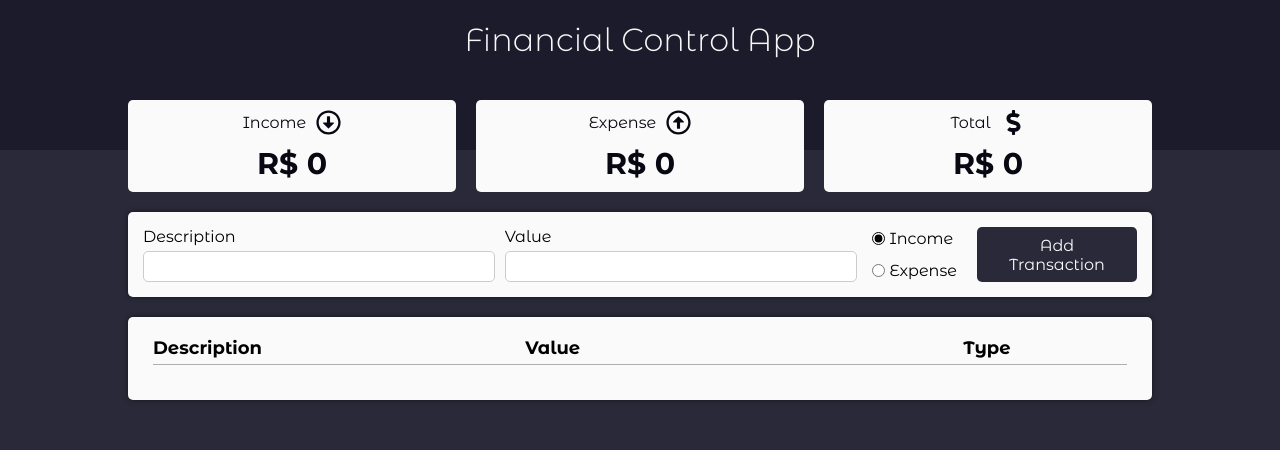
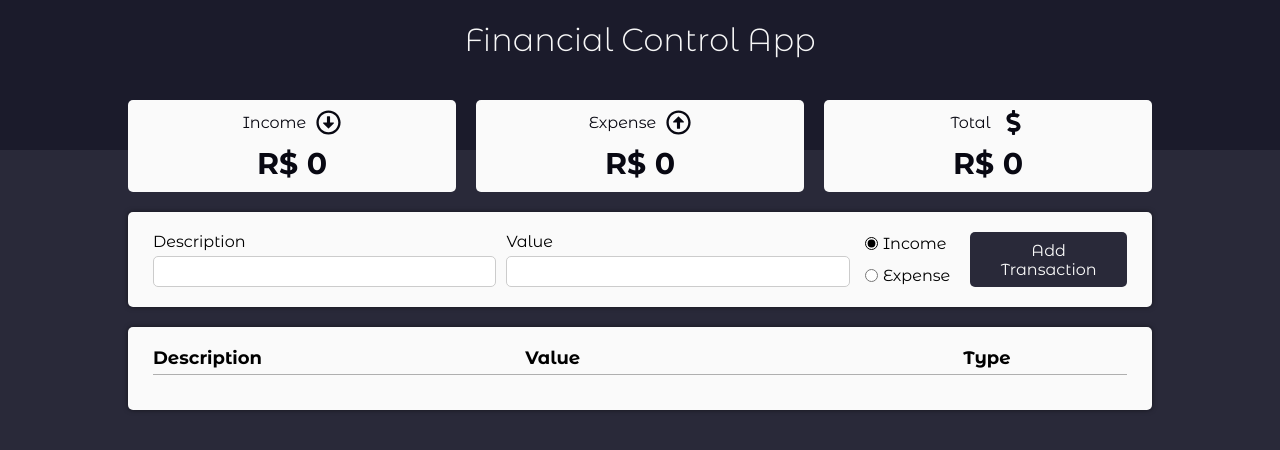
Before and after one commit to martinsju/financial_control, a React (Create React App) app: page / in a window 1280 px wide. Shown: the top 450 px of the page. Built offline with nearby package versions, Linux system fonts and the light colour scheme.

Commit message:
style: changed padding

```diff
--- a/src/components/Form/styled.js
+++ b/src/components/Form/styled.js
@@ -11,7 +11,7 @@ export const Container = styled.div`
 	display: flex;
 	justify-content: space-between;
 	box-sizing: border-box;
-	padding: 15px 15px;
+	padding: 20px 25px;
 	gap: 10px;
 
 	@media (max-width: 750px) {
```
